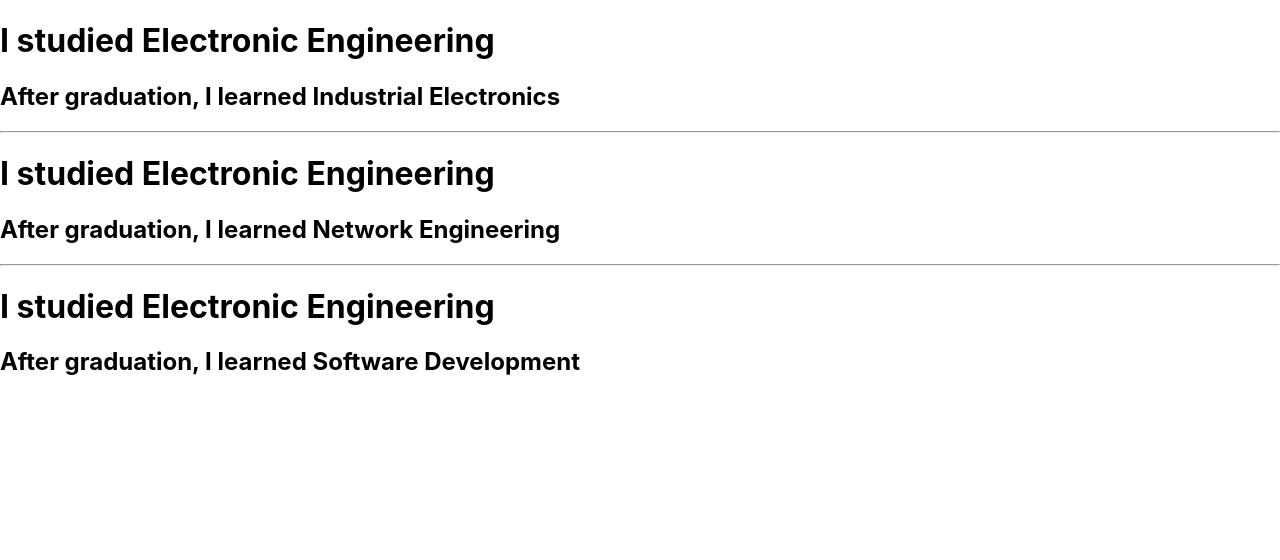
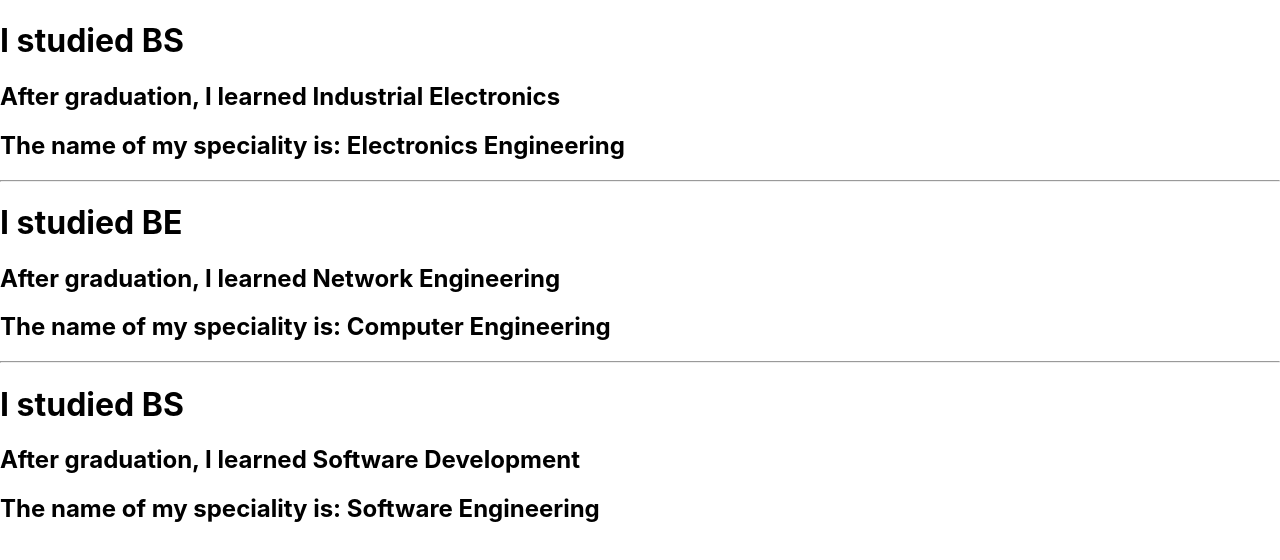
Before and after one commit to raeelhaider/reactapp1, a React (Create React App) app: page / in a window 1280 px wide. Shown: the top 560 px of the page. Built offline with nearby package versions, Linux system fonts and the light colour scheme.

Commit message:
update in app.js

```diff
--- a/src/App.js
+++ b/src/App.js
@@ -1,23 +1,25 @@
 
 import React from 'react';
-import './App.css';
 import University from './university.js';
+import Technology from './technology.js';
+
 
 
 function App() {
   return (
     <div>
 
-      <University education="Electronic Engineering" shift="Industrial Electronics"/>
+      <University education="BS" shift="Industrial Electronics"/>
+      <Technology field="Electronics Engineering"/>
 
       <hr/>
 
-      <University education="Electronic Engineering" shift="Network Engineering"/>
-
+      <University education="BE" shift="Network Engineering"/>
+      <Technology field="Computer Engineering"/>
       <hr/>
 
-      <University education="Electronic Engineering" shift="Software Development"/>
-
+      <University education="BS" shift="Software Development"/>
+      <Technology field="Software Engineering"/>
     </div>
   );
 }
--- a/src/technology.js
+++ b/src/technology.js
@@ -3,8 +3,8 @@ import React from 'react';
 function Technology (props) {
     return (
         <div>
-            <h1> I am learning {props.latest} </h1>
-            <h2> I am also learning {props.latest2} </h2>
+            <h2> The name of my speciality is: {props.field} </h2>
+
 
         </div>
     )
```
Also changed, not shown: 1 other file (tests, documents, lock files or other folders).
